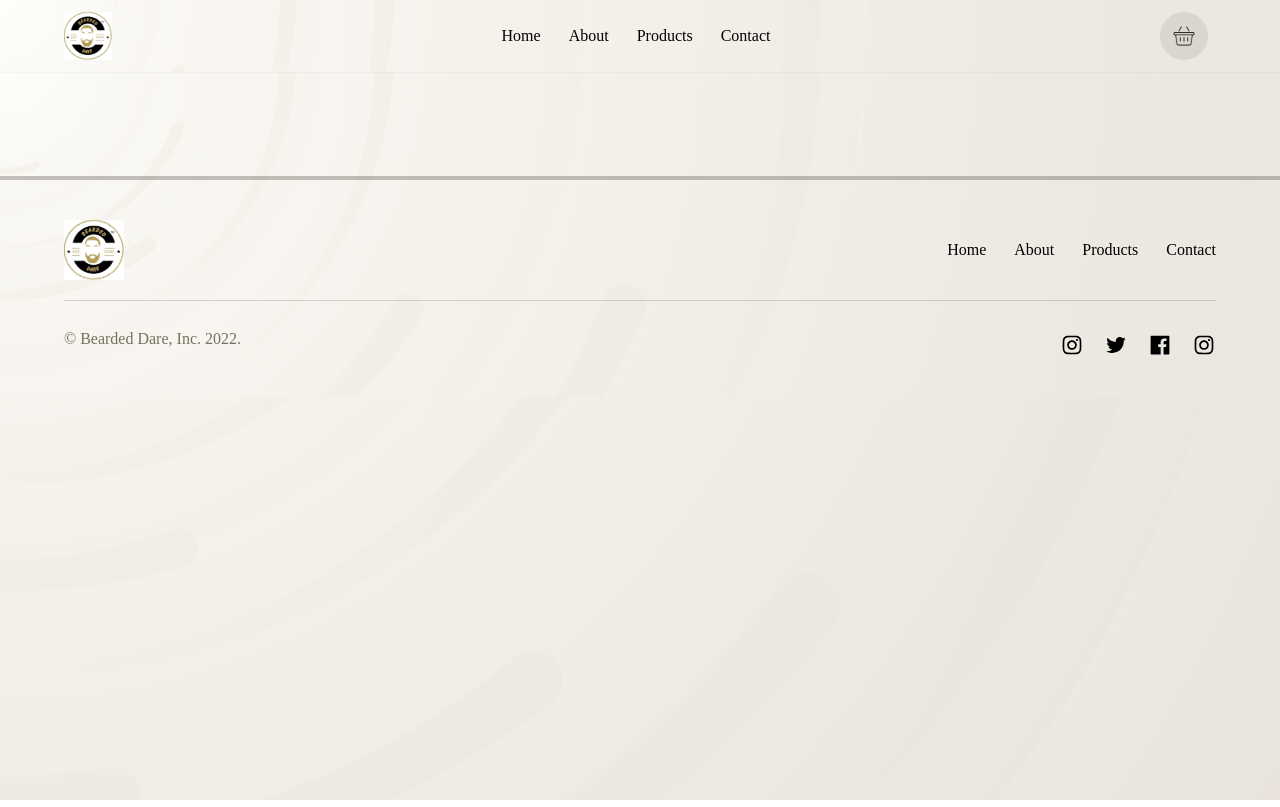
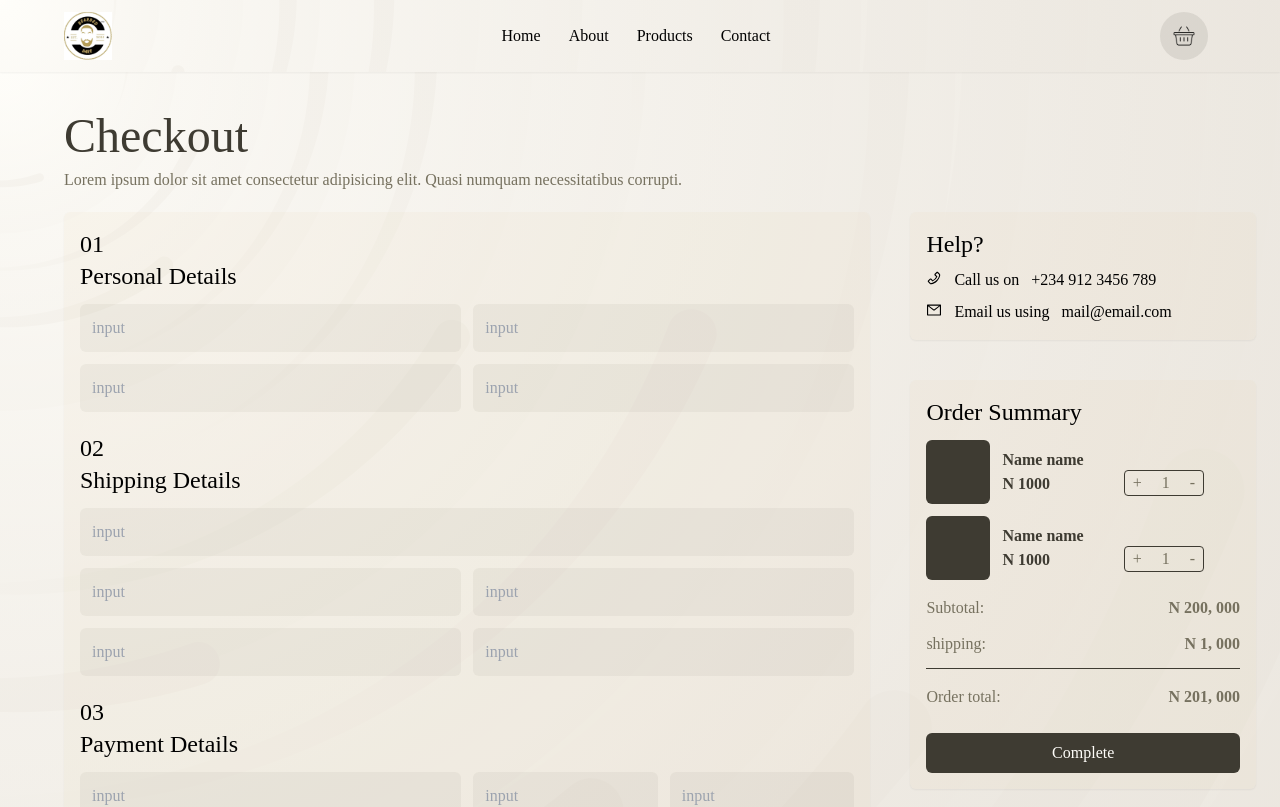
Before and after one commit to Aheedjo/bearded-dare, a Next.js app: page /Checkout in a window 1280 px wide. Shown: the top 807 px of the page. Built offline with nearby package versions, Linux system fonts and the light colour scheme; a web font is replaced by a local one.

Commit message:
Checkout page added

```diff
--- a/src/components/input/Input.module.scss
+++ b/src/components/input/Input.module.scss
@@ -1,3 +1,3 @@
 #input {
-    @apply px-3 py-3 bg-Headers bg-opacity-10 rounded-md w-full outline-none;
+    @apply px-3 py-3 bg-Headers bg-opacity-5 rounded-md w-full outline-none;
 }
--- a/src/pages/Checkout.jsx
+++ b/src/pages/Checkout.jsx
@@ -1,7 +1,132 @@
 import React from "react";
+import styles from "../styles/Checkout.module.scss";
+import Input from "../components/input/Input";
+import Button from "../components/button/Button";
+import { AiOutlineMail, AiOutlinePhone } from "react-icons/ai";
 
 const Checkout = () => {
-    return <div></div>;
+    return (
+        <main className={styles.container}>
+            <header className={styles.header}>
+                <h1>Checkout</h1>
+                <p>Lorem ipsum dolor sit amet consectetur adipisicing elit. Quasi numquam necessitatibus corrupti.</p>
+            </header>
+            <div className={styles.wrapper}>
+                <div className={`box ${styles.left}`}>
+                    <div>
+                        <header>
+                            <h4>01</h4>
+                            <h4>Personal Details</h4>
+                        </header>
+                        <div className={styles.inputsCont}>
+                            <Input placeholder="input" />
+                            <Input placeholder="input" />
+                            <Input placeholder="input" />
+                            <Input placeholder="input" />
+                        </div>
+                    </div>
+                    <div>
+                        <header>
+                            <h4>02</h4>
+                            <h4>Shipping Details</h4>
+                        </header>
+                        <div>
+                            <div className={styles.address}>
+                                <Input placeholder="input" />
+                            </div>
+                            <div className={styles.inputsCont}>
+                                <Input placeholder="input" />
+                                <Input placeholder="input" />
+                                <Input placeholder="input" />
+                                <Input placeholder="input" />
+                            </div>
+                        </div>
+                    </div>
+                    <div>
+                        <header>
+                            <h4>03</h4>
+                            <h4>Payment Details</h4>
+                        </header>
+                        <div className={styles.inputsCont}>
+                            <Input placeholder="input" />
+                            <div>
+                                <Input placeholder="input" />
+                                <Input placeholder="input" />
+                            </div>
+                        </div>
+                    </div>
+                </div>
+                <div className={styles.right}>
+                    <div className={`box ${styles.contact}`}>
+                        <h4>Help?</h4>
+                        <div>
+                            <AiOutlinePhone />
+                            <div>
+                                <span>Call us on</span>
+
+                                <span>+234 912 3456 789</span>
+                            </div>
+                        </div>
+                        <div>
+                            <AiOutlineMail />
+                            <div>
+                                <span>Email us using </span>
+                                <span>mail@email.com</span>
+                            </div>
+                        </div>
+                    </div>
+                    <div className={`box ${styles.orderSummary}`}>
+                        <h4>Order Summary</h4>
+                        <div className={styles.orders}>
+                            <div className={styles.order}>
+                                <div className={styles.image}></div>
+                                <div className={styles.details}>
+                                    <div>
+                                        <p className={styles.name}>Name name</p>
+                                        <p className={styles.Price}>N 1000</p>
+                                    </div>
+                                    <div className={styles.quantityCont}>
+                                        <p>+</p>
+                                        <p>1</p>
+                                        <p>-</p>
+                                    </div>
+                                </div>
+                            </div>
+                            <div className={styles.order}>
+                                <div className={styles.image}></div>
+                                <div className={styles.details}>
+                                    <div>
+                                        <p className={styles.name}>Name name</p>
+                                        <p className={styles.Price}>N 1000</p>
+                                    </div>
+                                    <div className={styles.quantityCont}>
+                                        <p>+</p>
+                                        <p>1</p>
+                                        <p>-</p>
+                                    </div>
+                                </div>
+                            </div>
+                        </div>
+                        <div className={styles.priceTotal}>
+                            <div>
+                                <p>Subtotal:</p>
+                                <p>N 200, 000</p>
+                            </div>
+                            <div>
+                                <p>shipping:</p>
+                                <p>N 1, 000</p>
+                            </div>
+                            <div className={styles.orderTotal}>
+                                <p>Order total:</p>
+                                <p>N 201, 000</p>
+                            </div>
+                        </div>
+                        <Button text="Complete" width="full" />
+                    </div>
+                </div>
+            </div>
+        </main>
+    );
 };
 
 export default Checkout;
--- /dev/null
+++ b/src/styles/Checkout.module.scss
@@ -0,0 +1,86 @@
+.container {
+    @apply w-[90%] mx-auto max-w-[1440px];
+
+    .wrapper {
+        @apply grid md:grid-cols-[70%_30%] gap-5 md:gap-10 mt-5;
+
+        .left {
+            @apply flex flex-col gap-5;
+
+            header {
+                @apply mb-3;
+            }
+
+            .inputsCont {
+                @apply grid md:grid-cols-2 gap-3;
+
+                div {
+                    @apply grid grid-cols-2 gap-3;
+                }
+            }
+
+            .address {
+                @apply mb-3;
+            }
+        }
+
+        .right {
+            @apply flex flex-col gap-5 md:gap-10;
+
+            .contact {
+                div {
+                    @apply flex items-center gap-3 mt-1;
+                }
+            }
+
+            .orderSummary {
+                .orders {
+                    @apply flex flex-col gap-3 my-3;
+
+                    .order {
+                        @apply flex items-center gap-3;
+
+                        .image {
+                            @apply w-16 h-16 rounded-md bg-Headers;
+                        }
+
+                        .details {
+                            @apply flex items-end justify-between gap-10;
+
+                            div:first-of-type {
+                                p {
+                                    @apply text-Headers font-semibold;
+                                }
+                            }
+
+                            .quantityCont {
+                                @apply flex items-center gap-5 px-2 border border-solid border-Headers rounded w-max;
+
+                                .up,
+                                .down {
+                                    @apply font-black cursor-pointer;
+                                }
+                            }
+                        }
+                    }
+                }
+
+                .priceTotal {
+                    @apply flex flex-col gap-3 my-4;
+
+                    div {
+                        @apply flex items-center justify-between;
+
+                        p:nth-of-type(2) {
+                            @apply font-extrabold;
+                        }
+                    }
+
+                    div:nth-of-type(3) {
+                        @apply pt-4 border-t border-Headers border-solid;
+                    }
+                }
+            }
+        }
+    }
+}
--- a/src/styles/Contact.module.scss
+++ b/src/styles/Contact.module.scss
@@ -19,14 +19,14 @@
 
         .form {
             > div {
-                @apply flex flex-col gap-4 mt-5;
+                @apply flex flex-col gap-3 mt-5;
 
                 #input {
-                    @apply px-3 py-3 bg-Headers bg-opacity-10 rounded-md w-full outline-none;
+                    @apply px-3 py-3 bg-Headers bg-opacity-5 rounded-md w-full outline-none;
                 }
 
                 > div:not(:last-of-type) {
-                    @apply grid lg:grid-cols-2 gap-4;
+                    @apply grid lg:grid-cols-2 gap-3;
                 }
             }
         }
--- a/src/styles/globals.css
+++ b/src/styles/globals.css
@@ -37,7 +37,7 @@ h3 {
 }
 
 h4 {
-    @apply text-xl md:text-2xl mb-2;
+    @apply text-xl md:text-2xl;
 }
 
 * {
@@ -47,3 +47,7 @@ h4 {
 section {
     @apply mb-14 md:mb-20;
 }
+
+.box {
+    @apply bg-Primary bg-opacity-10 rounded-md p-4 shadow-sm;
+}
```
